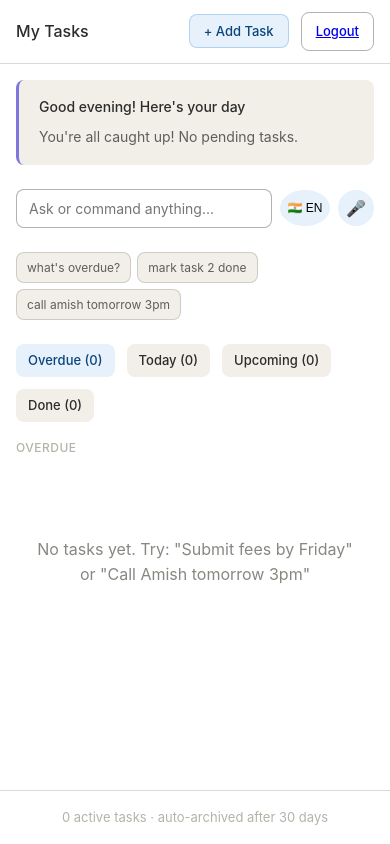
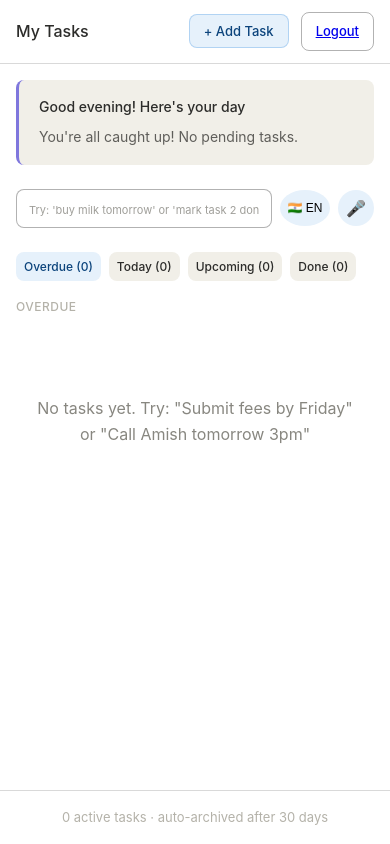
Before and after one commit to abhishekshukla10/task-app, a Flask app: page /dashboard in a window 390 px wide. Run offline with Flask 3, Linux system fonts and the light colour scheme; the visitor is signed in with stand-in values (Sample User, id 1); data that the repository does not hold is empty.

Commit message:
Major UX improvements: add drop/complete commands, remove chips, fix mobile pills layout

```diff
--- a/static/css/style.css
+++ b/static/css/style.css
@@ -53,8 +53,15 @@ body {
 }
 
 @keyframes slideIn {
-    from { transform: translateX(100%); opacity: 0; }
-    to { transform: translateX(0); opacity: 1; }
+    from {
+        transform: translateX(100%);
+        opacity: 0;
+    }
+
+    to {
+        transform: translateX(0);
+        opacity: 1;
+    }
 }
 
 /* Auth Page */
@@ -69,7 +76,7 @@ body {
 .auth-card {
     background: #FFFFFF;
     border-radius: 12px;
-    border: 0.5px solid rgba(0,0,0,0.15);
+    border: 0.5px solid rgba(0, 0, 0, 0.15);
     padding: 2rem;
     width: 100%;
     max-width: 400px;
@@ -93,7 +100,7 @@ body {
     display: flex;
     gap: 0.5rem;
     margin-bottom: 1.5rem;
-    border-bottom: 0.5px solid rgba(0,0,0,0.15);
+    border-bottom: 0.5px solid rgba(0, 0, 0, 0.15);
 }
 
 .auth-tab {
@@ -148,7 +155,7 @@ select,
 textarea {
     padding: 10px 12px;
     border-radius: 8px;
-    border: 0.5px solid rgba(0,0,0,0.3);
+    border: 0.5px solid rgba(0, 0, 0, 0.3);
     font-size: 14px;
     font-family: inherit;
     background: #FFFFFF;
@@ -186,7 +193,7 @@ textarea {
 .btn {
     padding: 10px 20px;
     border-radius: 8px;
-    border: 0.5px solid rgba(0,0,0,0.3);
+    border: 0.5px solid rgba(0, 0, 0, 0.3);
     background: transparent;
     font-size: 14px;
     font-weight: 500;
@@ -232,7 +239,7 @@ textarea {
 
 .header {
     padding: 1rem 1.5rem;
-    border-bottom: 0.5px solid rgba(0,0,0,0.15);
+    border-bottom: 0.5px solid rgba(0, 0, 0, 0.15);
     display: flex;
     align-items: center;
     justify-content: space-between;
@@ -304,8 +311,28 @@ textarea {
     flex: 1;
     padding: 12px 16px;
     border-radius: 12px;
-    border: 0.5px solid rgba(0,0,0,0.3);
+    border: 0.5px solid rgba(0, 0, 0, 0.3);
     font-size: 15px;
+    min-width: 0;
+    /* Allows input to shrink properly */
+}
+
+/* Better placeholder styling */
+.conv-input::placeholder {
+    color: #888780;
+    font-size: 13px;
+    opacity: 0.8;
+}
+
+.conv-input:focus::placeholder {
+    opacity: 0.5;
+}
+
+/* Mobile-specific placeholder */
+@media (max-width: 480px) {
+    .conv-input::placeholder {
+        font-size: 11px;
+    }
 }
 
 .voice-btn {
@@ -323,35 +350,12 @@ textarea {
     background: #B5D4F4;
 }
 
-/* Example Chips */
-.example-chips {
-    display: flex;
-    gap: 8px;
-    margin-bottom: 1.5rem;
-    flex-wrap: wrap;
-}
-
-.chip {
-    padding: 6px 12px;
-    border-radius: 8px;
-    background: #F1EFE8;
-    font-size: 13px;
-    color: #5F5E5A;
-    border: 0.5px solid rgba(0,0,0,0.15);
-    cursor: pointer;
-    transition: background 0.2s;
-}
-
-.chip:hover {
-    background: #D3D1C7;
-}
-
 /* Jump Pills */
 .pills {
     display: flex;
-    gap: 12px;
+    gap: 8px;
     margin-bottom: 1rem;
-    flex-wrap: wrap;
+    flex-wrap: nowrap;
 }
 
 .pill {
@@ -362,6 +366,7 @@ textarea {
     background: #F1EFE8;
     cursor: pointer;
     transition: all 0.2s;
+    white-space: nowrap;
 }
 
 .pill:hover {
@@ -371,6 +376,34 @@ textarea {
 .pill.active {
     background: #E6F1FB;
     color: #0C447C;
+}
+
+/* Show full text on desktop, hide short */
+.pill-short {
+    display: none;
+}
+
+.pill-full {
+    display: inline;
+}
+
+/* Switch on mobile */
+@media (max-width: 480px) {
+    .pill {
+        padding: 5px 8px;
+        font-size: 12px;
+        gap: 4px;
+    }
+
+    .pill-short {
+        display: inline;
+        /* Show short */
+    }
+
+    .pill-full {
+        display: none;
+        /* Hide full */
+    }
 }
 
 /* Task Sections */
@@ -397,7 +430,7 @@ textarea {
 .task {
     padding: 12px 16px;
     border-radius: 8px;
-    border: 0.5px solid rgba(0,0,0,0.15);
+    border: 0.5px solid rgba(0, 0, 0, 0.15);
     cursor: pointer;
     transition: background 0.2s;
 }
@@ -471,7 +504,7 @@ textarea {
 /* Footer */
 .footer {
     padding: 1rem 1.5rem;
-    border-top: 0.5px solid rgba(0,0,0,0.15);
+    border-top: 0.5px solid rgba(0, 0, 0, 0.15);
     font-size: 13px;
     color: #B4B2A9;
     text-align: center;
@@ -502,7 +535,7 @@ textarea {
 .modal-content {
     background: #FFFFFF;
     border-radius: 12px;
-    border: 0.5px solid rgba(0,0,0,0.15);
+    border: 0.5px solid rgba(0, 0, 0, 0.15);
     max-width: 500px;
     width: 90%;
     max-height: 90vh;
@@ -513,7 +546,7 @@ textarea {
 
 .modal-header {
     padding: 16px 20px;
-    border-bottom: 0.5px solid rgba(0,0,0,0.15);
+    border-bottom: 0.5px solid rgba(0, 0, 0, 0.15);
     display: flex;
     justify-content: space-between;
     align-items: center;
@@ -543,13 +576,13 @@ textarea {
 
 .modal-footer {
     padding: 16px 20px;
-    border-top: 0.5px solid rgba(0,0,0,0.15);
+    border-top: 0.5px solid rgba(0, 0, 0, 0.15);
     display: flex;
     justify-content: space-between;
     align-items: center;
 }
 
-.modal-footer > div {
+.modal-footer>div {
     display: flex;
     gap: 12px;
 }
--- a/static/js/app.js
+++ b/static/js/app.js
@@ -279,10 +279,15 @@ async function sendChat() {
         const data = await response.json();
 
         if (data.type === 'task_created') {
-            showToast('Task created: ' + data.task.title);
+            showToast(data.message);
             loadTasks();
-        } else if (data.type === 'filter') {
-            filterTasks(data.filter);
+        } else if (data.type === 'task_updated') {
+            showToast(data.message);
+            loadTasks();
+            loadSmartBriefing();  // Refresh briefing
+        } else if (data.type === 'error') {
+            showToast(data.message);
+        } else if (data.type === 'info') {
             showToast(data.message);
         } else if (data.message) {
             showToast(data.message);
--- a/templates/dashboard.html
+++ b/templates/dashboard.html
@@ -26,21 +26,16 @@
 
         <!-- Conversational Input Bar -->
         <div class="conv-bar">
-            <input type="text"
-                   class="conv-input"
-                   id="chat-input"
-                   placeholder="Ask or command anything..."
-                   onkeypress="handleChatKeyPress(event)">
-            <button class="voice-btn" onclick="toggleVoiceLanguage()" title="Switch language" style="font-size: 12px; width: 50px;">🇮🇳 EN</button>
+            <input type="text" class="conv-input" id="chat-input"
+                placeholder="Try: 'buy milk tomorrow' or 'mark task 2 done' or 'drop task 3'"
+                onkeypress="handleChatKeyPress(event)">
+            <button class="voice-btn" onclick="toggleVoiceLanguage()" title="Switch language"
+                style="font-size: 12px; width: 50px;">🇮🇳 EN</button>
             <button class="voice-btn" onclick="startVoice()" title="Voice input">🎤</button>
         </div>
 
         <!-- Example Chips -->
-        <div class="example-chips">
-            <span class="chip" onclick="setChat('what\'s overdue?')">what's overdue?</span>
-            <span class="chip" onclick="setChat('mark task 2 done')">mark task 2 done</span>
-            <span class="chip" onclick="setChat('call amish tomorrow 3pm')">call amish tomorrow 3pm</span>
-        </div>
+
 
         <!-- Jump Navigation Pills -->
         <div class="pills">
@@ -144,7 +139,8 @@
         <div class="modal-footer">
             <button class="btn btn-danger" id="delete-btn" onclick="deleteTask()" style="display: none;">Delete</button>
             <div>
-                <button class="btn" id="breakdown-btn" onclick="breakdownTask()" style="display: none;">🔨 Break Down</button>
+                <button class="btn" id="breakdown-btn" onclick="breakdownTask()" style="display: none;">🔨 Break
+                    Down</button>
                 <button class="btn" id="stuck-btn" onclick="getStuckHelp()" style="display: none;">💡 Get Help</button>
                 <button class="btn" onclick="closeModal()">Cancel</button>
                 <button class="btn btn-primary" onclick="saveTask()">Save</button>
```
Also changed, not shown: routes/chat.py (+114 -36 lines).
